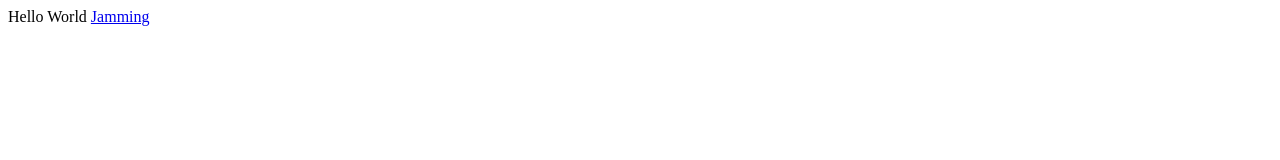
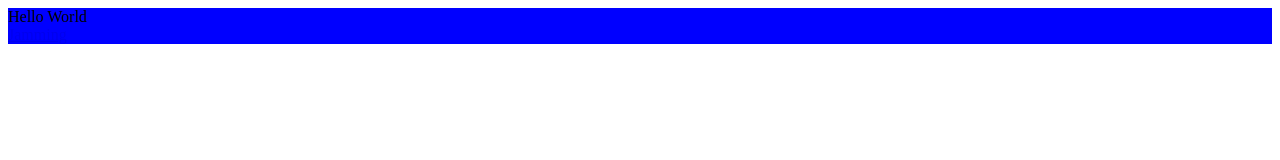
Before and after one commit to jgray103/jgray103.github.io, a plain HTML site: page index.html in a window 1280 px wide. Drawn offline with Linux system fonts and the light colour scheme.

Commit message:
added stylesheet

```diff
--- a/index.html
+++ b/index.html
@@ -1,9 +1,12 @@
 <html lang="en">
     <head>
         <meta charset="utf-8" />
+        <link rel="stylesheet" href="styles.css">
     </head>
     <body>
-        Hello World
-        <a href="http://playlist-factory.surge.sh/">Jamming</a>
+        <div class="Body1">
+            Hello World
+            <a href="http://playlist-factory.surge.sh/">Jamming</a>
+        </div>
     </body>
 </html>
--- /dev/null
+++ b/styles.css
@@ -0,0 +1,5 @@
+.Body1 {
+    display: flex;
+    flex-direction: column;
+    background-color: blue;
+}
```
